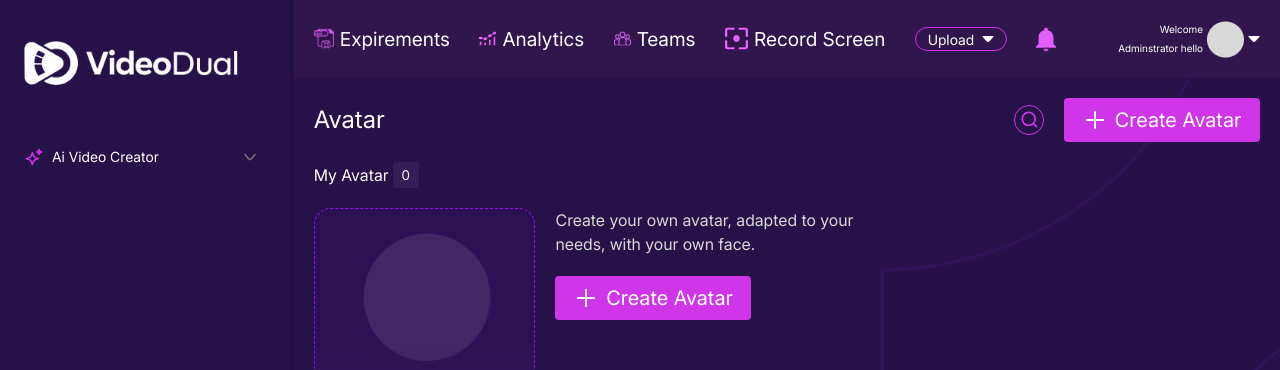
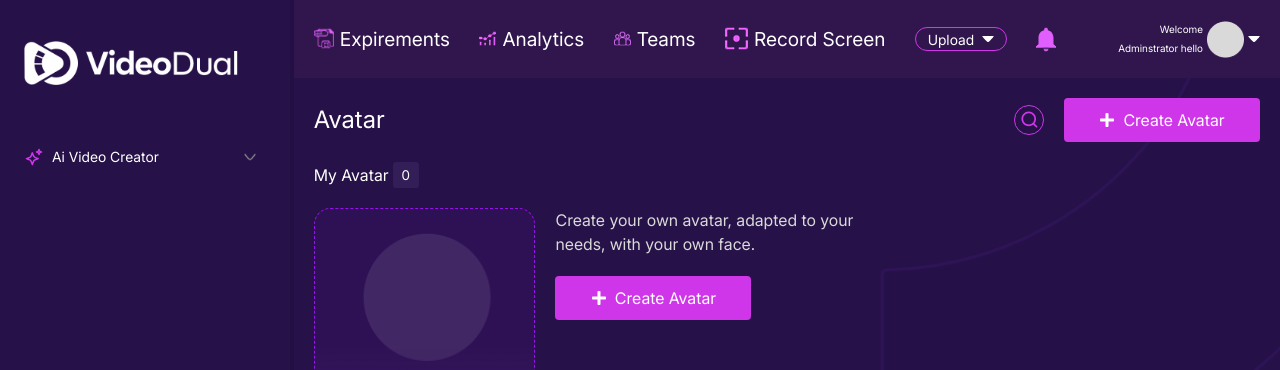
Before and after one commit to Marveeamasi/ai-video, a Next.js app: page /avatar in a window 1280 px wide. Shown: the top 370 px of the page. Built offline with nearby package versions, Linux system fonts and the light colour scheme.

Commit message:
Update AvatarMain.jsx

```diff
--- a/components/AvatarMain.jsx
+++ b/components/AvatarMain.jsx
@@ -4,6 +4,7 @@ import SearchBar from './SearchBar'
 import Image from 'next/image'
 import PublicAvatar from './PublicAvatar'
 import CreateNewAvatarPrompt from './CreateNewAvatarPrompt'
+import { FaPlus } from "react-icons/fa";
 
 const avatarData = [
   { image: '/person5.png', title: 'Jessie Ronie', subImage: '/person5.png', style: '1' },
@@ -34,8 +35,8 @@ const AvatarMain = () => {
         <div className='text-[24px] max-sm:text-center font-[500]'>Avatar</div>
         <div className='flex items-center max-sm:flex-col gap-5'>
           <SearchBar searchTerm={searchTerm} setSearchTerm={setSearchTerm} />
-          <div onClick={toggleCreate} className='cursor-pointer hover:animate-pulse w-[196px] rounded-[4px] bg-[#CF36E9] font-[500] h-[44px] flex gap-2 items-center text-[20px] justify-center z-2'>
-            <Image alt='add' src='/add-icon.png' width={24} height={24} className='w-[24px] h-[24]' />Create Avatar
+          <div onClick={toggleCreate} className='cursor-pointer hover:animate-pulse w-[196px] rounded-[4px] bg-[#CF36E9] font-[500] h-[44px] flex gap-2 items-center text-[16px] justify-center z-2'>
+            <FaPlus />Create Avatar
           </div>
         </div>
       </div>
@@ -52,8 +53,8 @@ const AvatarMain = () => {
         </div>
         <div className="flex flex-col gap-5 max-sm:items-center">
           <div className="max-w-[309px] max-sm:text-center text-[#D9D9D9]">Create your own avatar, adapted to your needs, with your own face.</div>
-          <div onClick={toggleCreate} className='cursor-pointer z-2 hover:animate-pulse w-[196px] rounded-[4px] bg-[#CF36E9] font-[500] h-[44px] flex gap-2 items-center text-[20px] justify-center'>
-            <Image alt='add' src='/add-icon.png' width={24} height={24} className='w-[24px] h-[24]' />Create Avatar
+          <div onClick={toggleCreate} className='cursor-pointer z-2 hover:animate-pulse w-[196px] rounded-[4px] bg-[#CF36E9] font-[500] h-[44px] flex gap-2 items-center text-[16px] justify-center'>
+            <FaPlus />Create Avatar
           </div>
         </div>
       </div>
```
